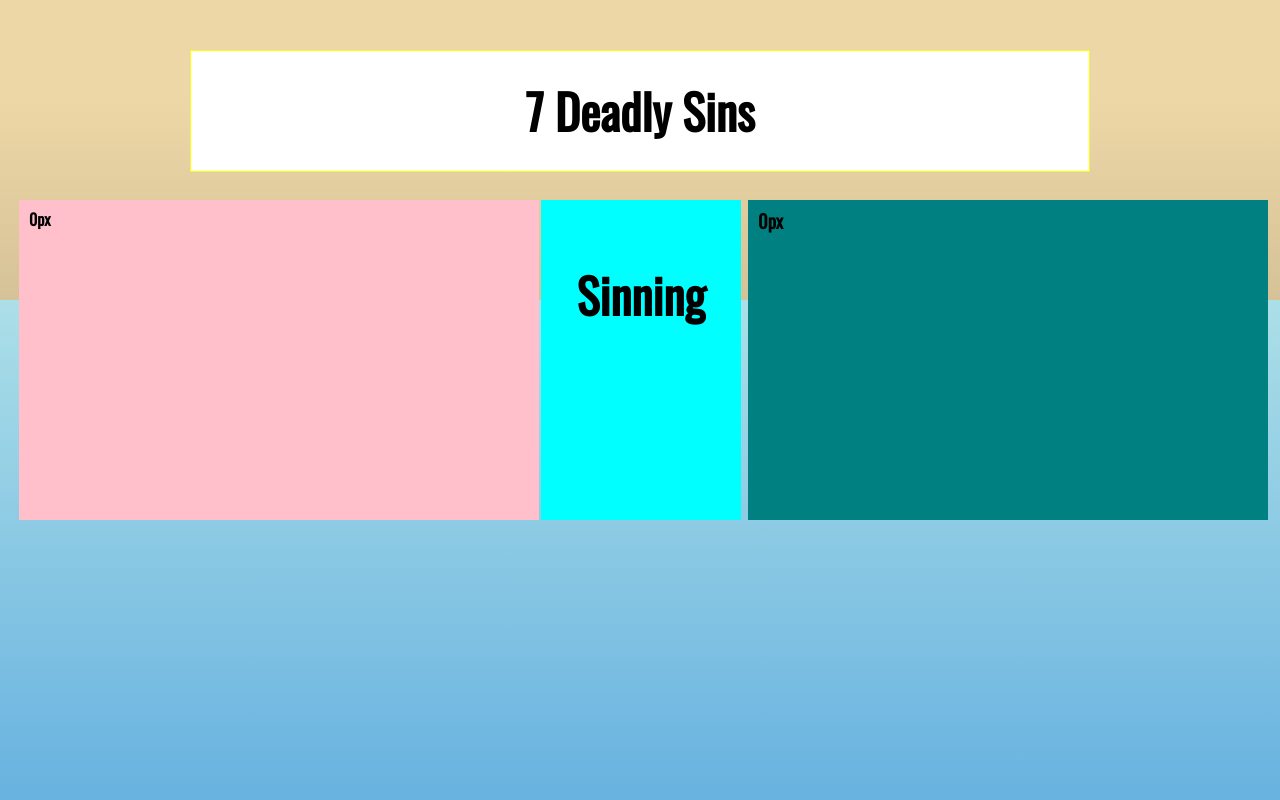
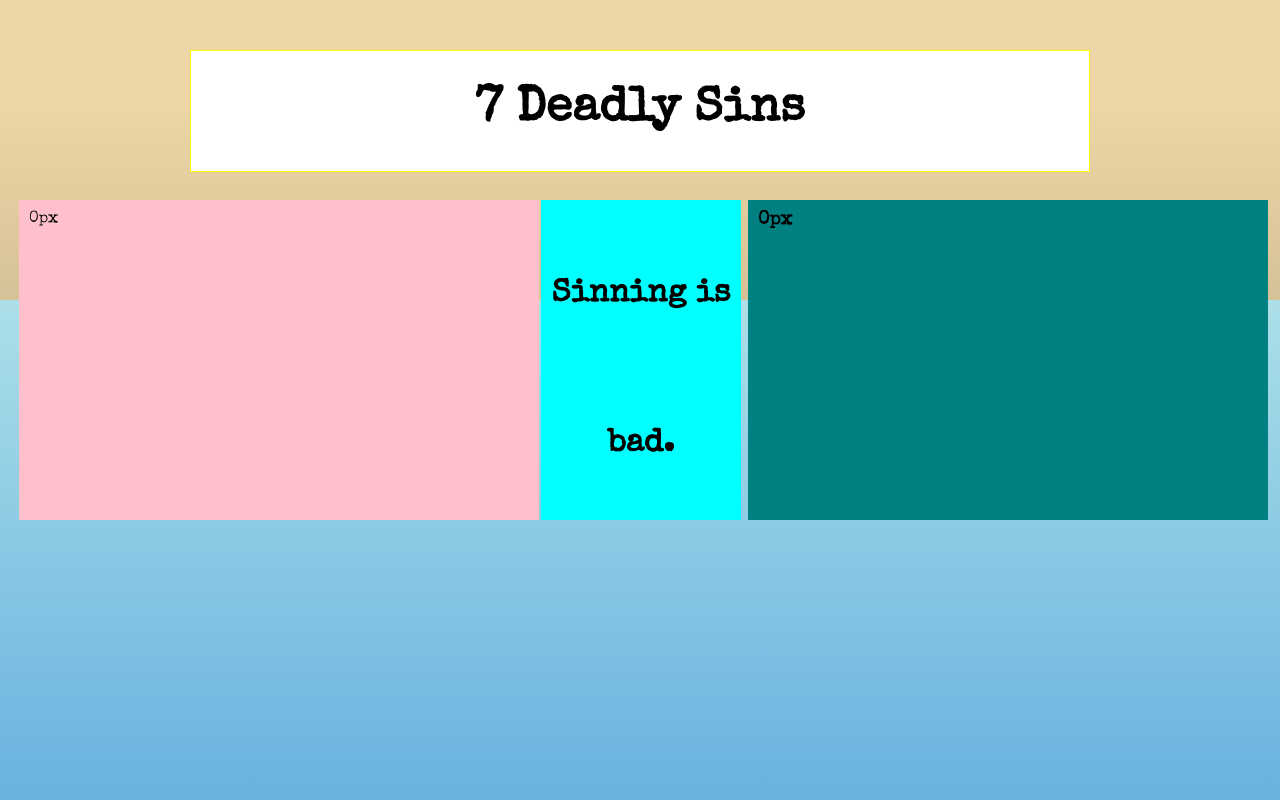
Before and after one commit to philliphtran/longscrollingsite-w18, a plain HTML site: page index.html in a window 1280 px wide. Shown: the top 800 px of the page. Drawn offline with nearby package versions, Linux system fonts and the light colour scheme.

Commit message:
Added font and text

```diff
--- a/main.css
+++ b/main.css
@@ -1,4 +1,4 @@
-@import url('https://fonts.googleapis.com/css?family=Oswald');
+@import url('https://fonts.googleapis.com/css?family=Special+Elite');
 /* font-family: 'Oswald', sans-serif; */
 
 h1 {
@@ -11,8 +11,8 @@ h1 {
 
 
 body {
-  font-family: 'Oswald', sans-serif;
-  font-weight: 900;
+  font-family: 'Special Elite', cursive;
+  font-weight: 500;
   /* background: linear-gradient(red, yellow); */
   /* background-image: url(img/backwave.png), repeat-x; */
   /* background: url("img/frontwave.png") repeat-x left 355px, url("img/backwave.png") repeat-x left 245px, linear-gradient(to bottom, #e5c62d  100px ,#7db9e8 300px,#6ebdc4 300px,#207cca 400px,#207cca 101%); */
@@ -77,7 +77,7 @@ body {
   height: 300px;
   line-height: 150px;
   text-align: center;
-  font-size: 3em;
+  font-size: 2em;
 }
 #canvas {
   /* border: 1px solid blue; */
--- a/main.js
+++ b/main.js
@@ -10,7 +10,7 @@ var b = document.getElementById('b');
 var c = document.getElementById('c');
 
 
-counter.innerHTML = "Sinning";
+counter.innerHTML = "Do you Sin?";
 
 //pseudo code - when the user is scrolling update the variable fromTop and make decisions to change stuff on the page
 //window.onscroll is a boolean (yes/no)
@@ -53,7 +53,7 @@ var  y  = window.pageYOffset;
     // b.innerHTML ="<h1> 7 Deadly Sins </h1>";
     c.style.backgroundColor = "teal";
     // c.innerHTML ="<h1> </h1>";
-    counter.innerHTML = "Sinning";
+    counter.innerHTML = "Sinning is bad.";
     // pride.style.backgroundImage= "url()";
 
   }else if (y > 1000 && y < 2000) {
@@ -114,8 +114,8 @@ var  y  = window.pageYOffset;
     console.log("else");
     console.log("y > 8000");
     counter.style.backgroundColor = "green";
-    a.innerHTML ="<h2> The End </h2>";
+    a.innerHTML ="<h2> Created by Phillip Tran </h2>";
     a.style.backgroundColor = "white";
-    counter.innerHTML = "I am dead!";
+    counter.innerHTML = "Click  this    ---->";
   }
 }
```
